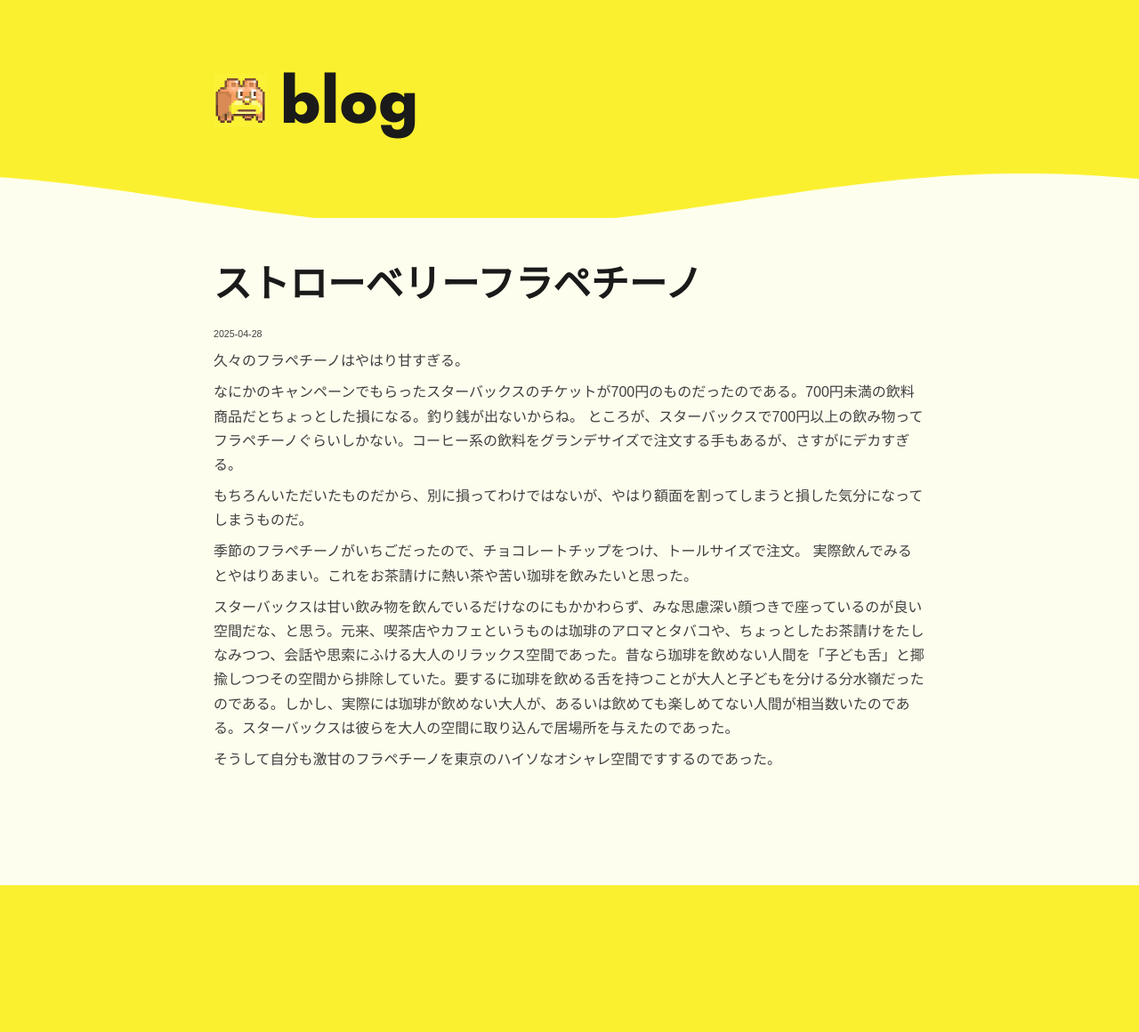
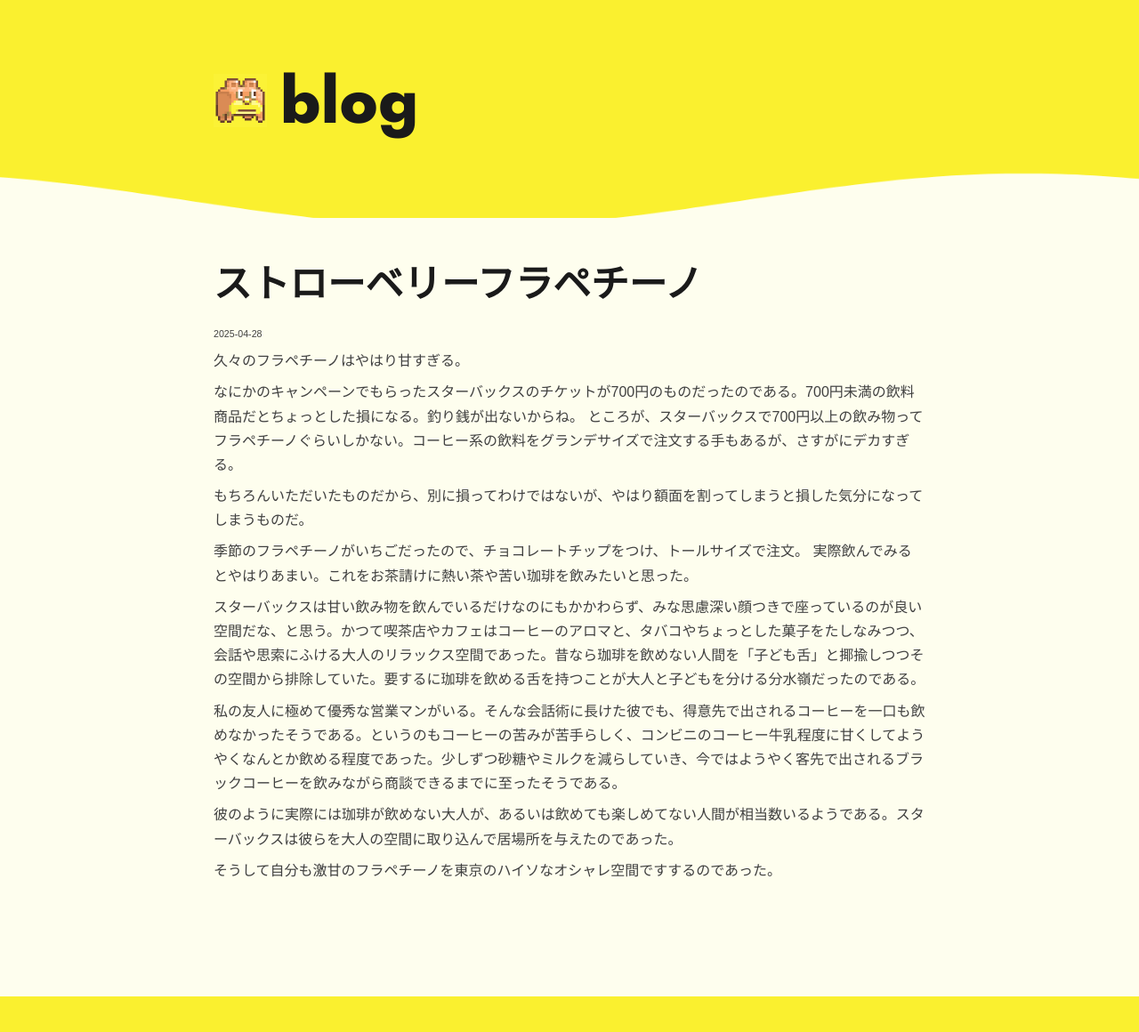
Before and after one commit to guntamania/guntamania.github.io, a Jekyll site: the page built from _posts/2025-04-29-starbucks.md, in a window 1280 px wide. Shown: the whole page at 89% size. Built offline with Jekyll 4.4.1, drawn with Linux system fonts in a browser that asks for light colours; before the commit the page ends 1035 px from its top, so only the background shows below that.

Commit message:
fix content

```diff
--- a/_posts/2025-04-29-starbucks.md
+++ b/_posts/2025-04-29-starbucks.md
@@ -15,6 +15,10 @@ categories: blog
 季節のフラペチーノがいちごだったので、チョコレートチップをつけ、トールサイズで注文。
 実際飲んでみるとやはりあまい。これをお茶請けに熱い茶や苦い珈琲を飲みたいと思った。
 
-スターバックスは甘い飲み物を飲んでいるだけなのにもかかわらず、みな思慮深い顔つきで座っているのが良い空間だな、と思う。元来、喫茶店やカフェというものは珈琲のアロマとタバコや、ちょっとしたお茶請けをたしなみつつ、会話や思索にふける大人のリラックス空間であった。昔なら珈琲を飲めない人間を「子ども舌」と揶揄しつつその空間から排除していた。要するに珈琲を飲める舌を持つことが大人と子どもを分ける分水嶺だったのである。しかし、実際には珈琲が飲めない大人が、あるいは飲めても楽しめてない人間が相当数いたのである。スターバックスは彼らを大人の空間に取り込んで居場所を与えたのであった。
+スターバックスは甘い飲み物を飲んでいるだけなのにもかかわらず、みな思慮深い顔つきで座っているのが良い空間だな、と思う。かつて喫茶店やカフェはコーヒーのアロマと、タバコやちょっとした菓子をたしなみつつ、会話や思索にふける大人のリラックス空間であった。昔なら珈琲を飲めない人間を「子ども舌」と揶揄しつつその空間から排除していた。要するに珈琲を飲める舌を持つことが大人と子どもを分ける分水嶺だったのである。
+
+私の友人に極めて優秀な営業マンがいる。そんな会話術に長けた彼でも、得意先で出されるコーヒーを一口も飲めなかったそうである。というのもコーヒーの苦みが苦手らしく、コンビニのコーヒー牛乳程度に甘くしてようやくなんとか飲める程度であった。少しずつ砂糖やミルクを減らしていき、今ではようやく客先で出されるブラックコーヒーを飲みながら商談できるまでに至ったそうである。
+
+彼のように実際には珈琲が飲めない大人が、あるいは飲めても楽しめてない人間が相当数いるようである。スターバックスは彼らを大人の空間に取り込んで居場所を与えたのであった。
 
 そうして自分も激甘のフラペチーノを東京のハイソなオシャレ空間ですするのであった。
```
